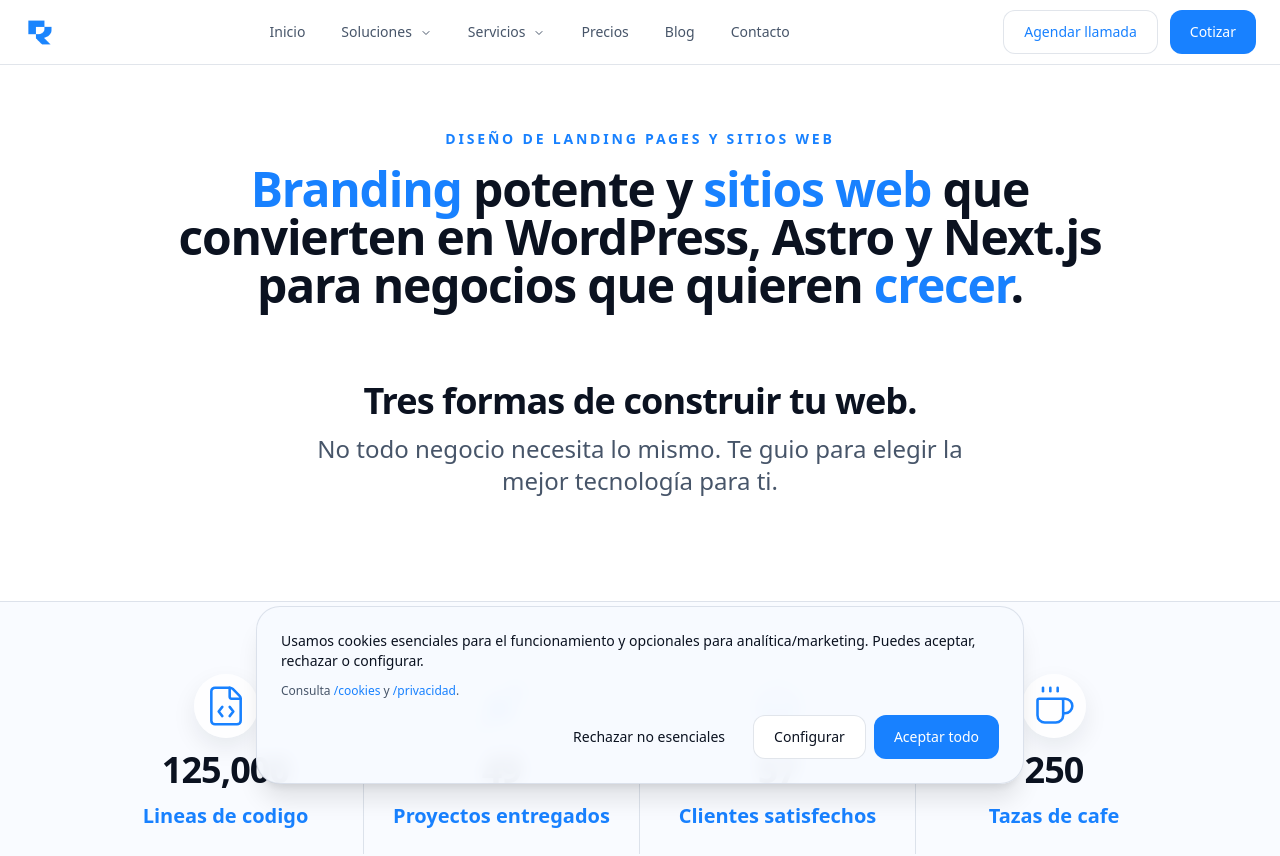
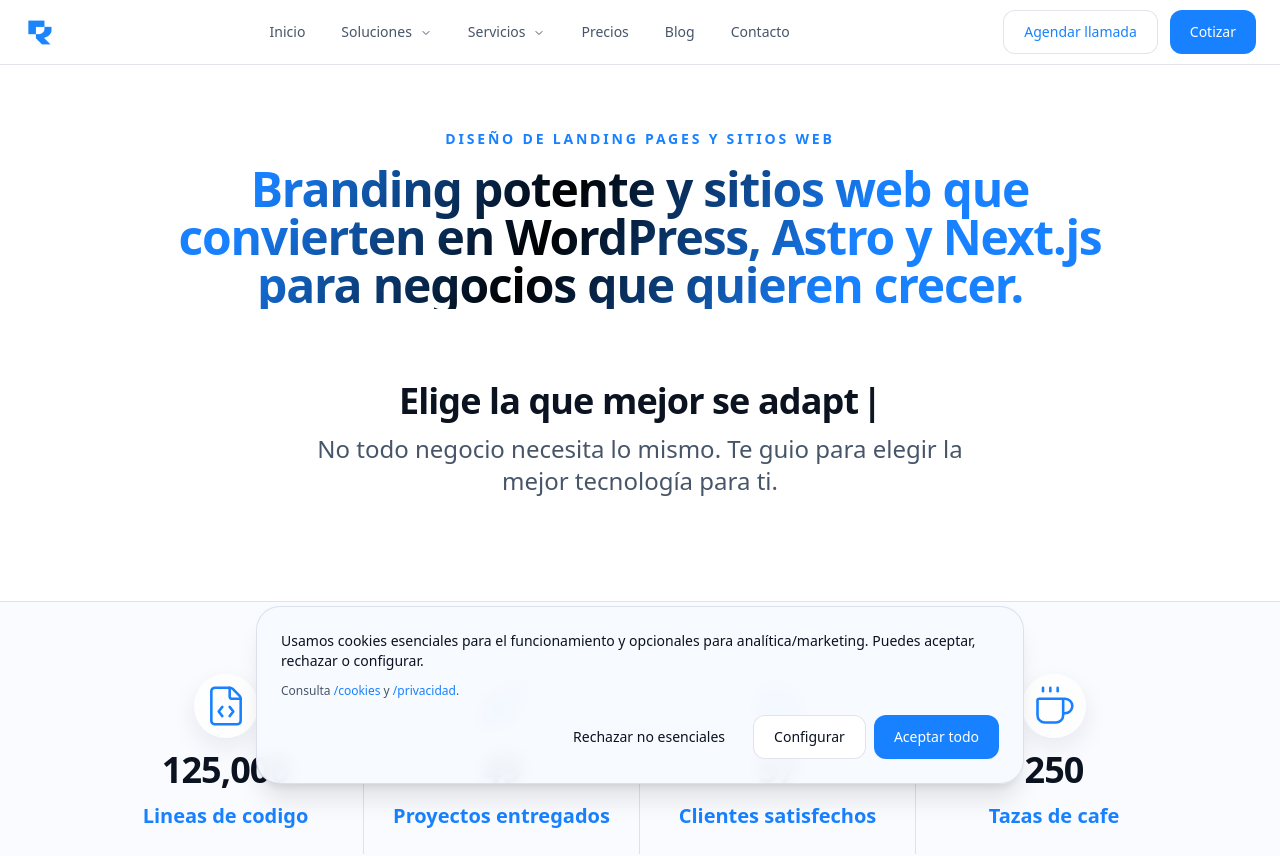
Before and after one commit to ricardormeza/rickyramnext, a Next.js app: page /soluciones in a window 1280 px wide. Shown: the top 856 px of the page. Built offline with nearby package versions, Linux system fonts and the light colour scheme; no server answers.

Commit message:
react bits y btns de servicios a cotizar

```diff
--- a/app/(marketing)/soluciones/page.tsx
+++ b/app/(marketing)/soluciones/page.tsx
@@ -13,6 +13,8 @@
 import { OrganicDivider } from "@/components/sections/organic-divider";
 import { StarterIncludes } from "@/components/sections/starter-includes";
 import { StarterPricingPreview } from "@/components/sections/starter-pricing-preview";
+import ShinyText from "@/components/ui/ShinyText";
+import TextType from "@/components/ui/TextType";
 
 export default function SolucionesPage() {
   return (
@@ -27,13 +29,23 @@
           transition={{ duration: 0.6, ease: "easeOut" }}
           className="mx-auto mt-4 max-w-[90%] text-2xl font-semibold tracking-tight text-foreground md:text-5xl font-black"
         >
-          <span className="text-[#1881ff]">Branding</span> potente y <span className="text-[#1881ff]">sitios web</span> que convierten en WordPress, Astro y
-          Next.js para negocios que quieren <span className="text-[#1881ff]">crecer</span>.
+          <ShinyText text="Branding potente y sitios web que convierten en WordPress, Astro y
+          Next.js para negocios que quieren crecer."
+          color="#1881ff"
+          shineColor="#000000"
+/>
+
         </motion.h2>
       </section>
       <section className="mx-auto max-w-6xl px-4 py-12 text-center md:px-6">
         <h2 className="text-2xl font-semibold tracking-tight md:text-4xl">
-          Tres formas de construir tu web.
+         <TextType
+          text={["Tres formas de construir tu web.", "Elige la que mejor se adapte a ti.", "NEXT.JS", "ASTRO", "WORDPRESS"]}
+          typingSpeed={75}
+          pauseDuration={1500}
+          showCursor={true}
+          cursorCharacter="|"
+        />
         </h2>
         <p className="mx-auto mt-3 max-w-2xl text-muted-foreground md:text-2xl">
           No todo negocio necesita lo mismo. Te guio para elegir la mejor tecnología para ti.
--- a/components/sections/RickyRamHero.tsx
+++ b/components/sections/RickyRamHero.tsx
@@ -15,6 +15,7 @@
 import { Button } from "@/components/ui/button";
 import { MegaCursorIcon } from "@/components/ui/mega-cursor";
 import { siteConfig } from "@/lib/site";
+import ShinyText from "@/components/ui/ShinyText";
 
 type RickyRamHeroProps = {
   headlineTop: string;
@@ -242,8 +243,9 @@
             animate={{ opacity: 1, y: 0 }}
             transition={{ duration: 0.5, ease: easeOut }}
             className="-mt-2 text-center text-2xl font-semibold text-muted-foreground mb-8"
-          >
-            👋‹ Hola, soy Ricky y soy freelance
+          >👋
+            <ShinyText text="Hola, soy Ricky y soy freelance" color="#1881ff" shineColor="#0023d1"/>
+
           </motion.p>
 
           <div
--- a/components/sections/final-cta.tsx
+++ b/components/sections/final-cta.tsx
@@ -20,7 +20,7 @@
         </div>
         <div className="mt-6 flex flex-col gap-3 justify-center sm:flex-row">
           <Button asChild>
-            <Link href={siteConfig.whatsapp}>{finalCta.primary}</Link>
+            <Link href="/cotizar">{finalCta.primary}</Link>
           </Button>
           <Button
             variant="secondary"
--- /dev/null
+++ b/components/ui/ShinyText.module.css
@@ -0,0 +1,4 @@
+.shinyText {
+  display: inline-block;
+  font-weight: inherit;
+}
--- /dev/null
+++ b/components/ui/ShinyText.tsx
@@ -0,0 +1,129 @@
+"use client";
+
+import React, { useCallback, useEffect, useRef, useState } from "react";
+import {
+  motion,
+  useAnimationFrame,
+  useMotionValue,
+  useTransform,
+} from "motion/react";
+import styles from "./ShinyText.module.css";
+
+interface ShinyTextProps {
+  text: string;
+  disabled?: boolean;
+  speed?: number;
+  className?: string;
+  color?: string;
+  shineColor?: string;
+  spread?: number;
+  yoyo?: boolean;
+  pauseOnHover?: boolean;
+  direction?: "left" | "right";
+  delay?: number;
+}
+
+const ShinyText: React.FC<ShinyTextProps> = ({
+  text,
+  disabled = false,
+  speed = 2,
+  className = "",
+  color = "#b5b5b5",
+  shineColor = "#ffffff",
+  spread = 120,
+  yoyo = false,
+  pauseOnHover = false,
+  direction = "left",
+  delay = 0,
+}) => {
+  const [isPaused, setIsPaused] = useState(false);
+  const progress = useMotionValue(0);
+  const elapsedRef = useRef(0);
+  const lastTimeRef = useRef<number | null>(null);
+  const directionRef = useRef(direction === "left" ? 1 : -1);
+
+  const animationDuration = speed * 1000;
+  const delayDuration = delay * 1000;
+
+  useAnimationFrame((time) => {
+    if (disabled || isPaused) {
+      lastTimeRef.current = null;
+      return;
+    }
+
+    if (lastTimeRef.current === null) {
+      lastTimeRef.current = time;
+      return;
+    }
+
+    const deltaTime = time - lastTimeRef.current;
+    lastTimeRef.current = time;
+    elapsedRef.current += deltaTime;
+
+    if (yoyo) {
+      const cycleDuration = animationDuration + delayDuration;
+      const fullCycle = cycleDuration * 2;
+      const cycleTime = elapsedRef.current % fullCycle;
+
+      if (cycleTime < animationDuration) {
+        const p = (cycleTime / animationDuration) * 100;
+        progress.set(directionRef.current === 1 ? p : 100 - p);
+      } else if (cycleTime < cycleDuration) {
+        progress.set(directionRef.current === 1 ? 100 : 0);
+      } else if (cycleTime < cycleDuration + animationDuration) {
+        const reverseTime = cycleTime - cycleDuration;
+        const p = 100 - (reverseTime / animationDuration) * 100;
+        progress.set(directionRef.current === 1 ? p : 100 - p);
+      } else {
+        progress.set(directionRef.current === 1 ? 0 : 100);
+      }
+    } else {
+      const cycleDuration = animationDuration + delayDuration;
+      const cycleTime = elapsedRef.current % cycleDuration;
+
+      if (cycleTime < animationDuration) {
+        const p = (cycleTime / animationDuration) * 100;
+        progress.set(directionRef.current === 1 ? p : 100 - p);
+      } else {
+        progress.set(directionRef.current === 1 ? 100 : 0);
+      }
+    }
+  });
+
+  useEffect(() => {
+    directionRef.current = direction === "left" ? 1 : -1;
+    elapsedRef.current = 0;
+    progress.set(0);
+  }, [direction, progress]);
+
+  const backgroundPosition = useTransform(progress, (p) => `${150 - p * 2}% center`);
+
+  const handleMouseEnter = useCallback(() => {
+    if (pauseOnHover) setIsPaused(true);
+  }, [pauseOnHover]);
+
+  const handleMouseLeave = useCallback(() => {
+    if (pauseOnHover) setIsPaused(false);
+  }, [pauseOnHover]);
+
+  const gradientStyle: React.CSSProperties = {
+    backgroundImage: `linear-gradient(${spread}deg, ${color} 0%, ${color} 35%, ${shineColor} 50%, ${color} 65%, ${color} 100%)`,
+    backgroundSize: "200% auto",
+    WebkitBackgroundClip: "text",
+    backgroundClip: "text",
+    WebkitTextFillColor: "transparent",
+  };
+
+  return (
+    <motion.span
+      className={`${styles.shinyText} ${className}`.trim()}
+      style={{ ...gradientStyle, backgroundPosition }}
+      onMouseEnter={handleMouseEnter}
+      onMouseLeave={handleMouseLeave}
+    >
+      {text}
+    </motion.span>
+  );
+};
+
+export default ShinyText;
--- /dev/null
+++ b/components/ui/TextType.module.css
@@ -0,0 +1,19 @@
+.textType {
+  display: inline-flex;
+  align-items: center;
+  gap: 0.25rem;
+}
+
+.content {
+  display: inline-block;
+  white-space: pre-wrap;
+}
+
+.cursor {
+  display: inline-block;
+  line-height: 1;
+}
+
+.cursorHidden {
+  opacity: 0;
+}
--- /dev/null
+++ b/components/ui/TextType.tsx
@@ -0,0 +1,206 @@
+"use client";
+
+import {
+  type ElementType,
+  createElement,
+  useCallback,
+  useEffect,
+  useMemo,
+  useRef,
+  useState,
+} from "react";
+import { gsap } from "gsap";
+import styles from "./TextType.module.css";
+
+interface TextTypeProps {
+  className?: string;
+  showCursor?: boolean;
+  hideCursorWhileTyping?: boolean;
+  cursorCharacter?: string | React.ReactNode;
+  cursorBlinkDuration?: number;
+  cursorClassName?: string;
+  text: string | string[];
+  as?: ElementType;
+  typingSpeed?: number;
+  initialDelay?: number;
+  pauseDuration?: number;
+  deletingSpeed?: number;
+  loop?: boolean;
+  textColors?: string[];
+  variableSpeed?: { min: number; max: number };
+  onSentenceComplete?: (sentence: string, index: number) => void;
+  startOnVisible?: boolean;
+  reverseMode?: boolean;
+}
+
+const TextType = ({
+  text,
+  as: Component = "div",
+  typingSpeed = 50,
+  initialDelay = 0,
+  pauseDuration = 2000,
+  deletingSpeed = 30,
+  loop = true,
+  className = "",
+  showCursor = true,
+  hideCursorWhileTyping = false,
+  cursorCharacter = "|",
+  cursorClassName = "",
+  cursorBlinkDuration = 0.5,
+  textColors = [],
+  variableSpeed,
+  onSentenceComplete,
+  startOnVisible = false,
+  reverseMode = false,
+  ...props
+}: TextTypeProps & React.HTMLAttributes<HTMLElement>) => {
+  const [displayedText, setDisplayedText] = useState("");
+  const [currentCharIndex, setCurrentCharIndex] = useState(0);
+  const [isDeleting, setIsDeleting] = useState(false);
+  const [currentTextIndex, setCurrentTextIndex] = useState(0);
+  const [isVisible, setIsVisible] = useState(!startOnVisible);
+  const cursorRef = useRef<HTMLSpanElement>(null);
+  const containerRef = useRef<HTMLElement>(null);
+
+  const textArray = useMemo(() => (Array.isArray(text) ? text : [text]), [text]);
+
+  const getRandomSpeed = useCallback(() => {
+    if (!variableSpeed) return typingSpeed;
+    const { min, max } = variableSpeed;
+    return Math.random() * (max - min) + min;
+  }, [variableSpeed, typingSpeed]);
+
+  const getCurrentTextColor = () => {
+    if (textColors.length === 0) return undefined;
+    return textColors[currentTextIndex % textColors.length];
+  };
+
+  useEffect(() => {
+    if (!startOnVisible || !containerRef.current) return;
+
+    const observer = new IntersectionObserver(
+      (entries) => {
+        entries.forEach((entry) => {
+          if (entry.isIntersecting) {
+            setIsVisible(true);
+          }
+        });
+      },
+      { threshold: 0.1 }
+    );
+
+    observer.observe(containerRef.current);
+    return () => observer.disconnect();
+  }, [startOnVisible]);
+
+  useEffect(() => {
+    if (showCursor && cursorRef.current) {
+      gsap.set(cursorRef.current, { opacity: 1 });
+      gsap.to(cursorRef.current, {
+        opacity: 0,
+        duration: cursorBlinkDuration,
+        repeat: -1,
+        yoyo: true,
+        ease: "power2.inOut",
+      });
+    }
+  }, [showCursor, cursorBlinkDuration]);
+
+  useEffect(() => {
+    if (!isVisible) return;
+
+    let timeout: ReturnType<typeof setTimeout>;
+
+    const currentText = textArray[currentTextIndex];
+    const processedText = reverseMode
+      ? currentText.split("").reverse().join("")
+      : currentText;
+
+    const executeTypingAnimation = () => {
+      if (isDeleting) {
+        if (displayedText === "") {
+          setIsDeleting(false);
+          if (currentTextIndex === textArray.length - 1 && !loop) {
+            return;
+          }
+
+          if (onSentenceComplete) {
+            onSentenceComplete(textArray[currentTextIndex], currentTextIndex);
+          }
+
+          setCurrentTextIndex((prev) => (prev + 1) % textArray.length);
+          setCurrentCharIndex(0);
+          timeout = setTimeout(() => {}, pauseDuration);
+        } else {
+          timeout = setTimeout(() => {
+            setDisplayedText((prev) => prev.slice(0, -1));
+          }, deletingSpeed);
+        }
+      } else {
+        if (currentCharIndex < processedText.length) {
+          timeout = setTimeout(
+            () => {
+              setDisplayedText((prev) => prev + processedText[currentCharIndex]);
+              setCurrentCharIndex((prev) => prev + 1);
+            },
+            variableSpeed ? getRandomSpeed() : typingSpeed
+          );
+        } else if (textArray.length >= 1) {
+          if (!loop && currentTextIndex === textArray.length - 1) return;
+          timeout = setTimeout(() => {
+            setIsDeleting(true);
+          }, pauseDuration);
+        }
+      }
+    };
+
+    if (currentCharIndex === 0 && !isDeleting && displayedText === "") {
+      timeout = setTimeout(executeTypingAnimation, initialDelay);
+    } else {
+      executeTypingAnimation();
+    }
+
+    return () => clearTimeout(timeout);
+  }, [
+    currentCharIndex,
+    displayedText,
+    isDeleting,
+    typingSpeed,
+    deletingSpeed,
+    pauseDuration,
+    textArray,
+    currentTextIndex,
+    loop,
+    initialDelay,
+    isVisible,
+    reverseMode,
+    variableSpeed,
+    onSentenceComplete,
+  ]);
+
+  const shouldHideCursor =
+    hideCursorWhileTyping &&
+    (currentCharIndex < textArray[currentTextIndex].length || isDeleting);
+
+  return createElement(
+    Component,
+    {
+      ref: containerRef,
+      className: `${styles.textType} ${className}`.trim(),
+      ...props,
+    },
+    <span className={styles.content} style={{ color: getCurrentTextColor() || "inherit" }}>
+      {displayedText}
+    </span>,
+    showCursor && (
+      <span
+        ref={cursorRef}
+        className={`${styles.cursor} ${shouldHideCursor ? styles.cursorHidden : ""} ${cursorClassName}`.trim()}
+      >
+        {cursorCharacter}
+      </span>
+    )
+  );
+};
+
+export default TextType;
--- a/package.json
+++ b/package.json
@@ -19,7 +19,9 @@
     "class-variance-authority": "^0.7.1",
     "clsx": "^2.1.1",
     "framer-motion": "^12.23.26",
+    "gsap": "^3.14.2",
     "lucide-react": "^0.562.0",
+    "motion": "^12.26.2",
     "next": "16.1.1",
     "next-themes": "^0.4.6",
     "react": "19.2.3",
```
Also changed, not shown: 1 other file (tests, documents, lock files or other folders).
